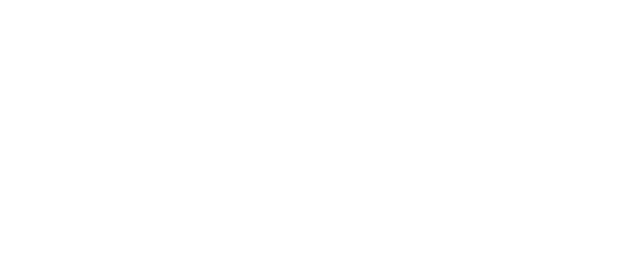
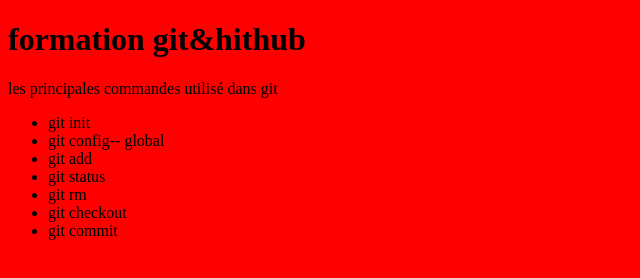
Before and after one commit to akli-lachi/tuto_git, a plain HTML site: page index.html in a window 1280 px wide. Shown: the whole page, without its empty margins (0-640 px from the left). Drawn offline with Linux system fonts and the light colour scheme.

Commit message:
chnagment de fichier html et css

```diff
--- a/index.html
+++ b/index.html
@@ -5,8 +5,22 @@
     <meta http-equiv="X-UA-Compatible" content="IE=edge">
     <meta name="viewport" content="width=device-width, initial-scale=1.0">
     <title>mon tuto de git</title>
+    <link rel="stylesheet" href="style.css">
+
 </head>
 <body>
+    <h1>formation git&hithub</h1>
+    <p>les principales commandes utilisé dans git </p>
+    <ul>
+        <li>git init</li>
+        <li>git config-- global</li>
+        <li>git add</li>
+        <li>git status</li>
+        <li>git rm</li>
+        <li>git checkout</li>
+        <li>git commit</li>
+
+    </ul>
 
 </body>
 </html>
--- a/style.css
+++ b/style.css
@@ -0,0 +1,3 @@
+*{
+    background: red;
+}
```
